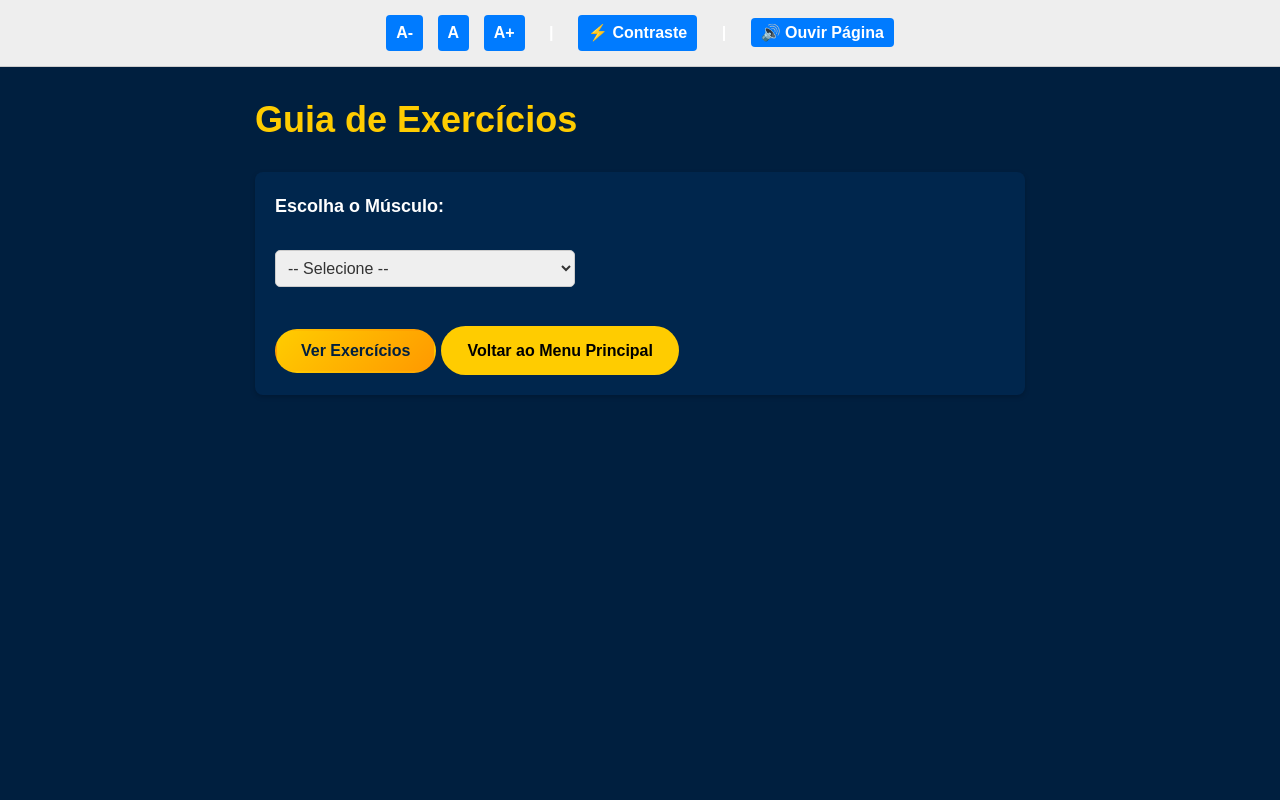
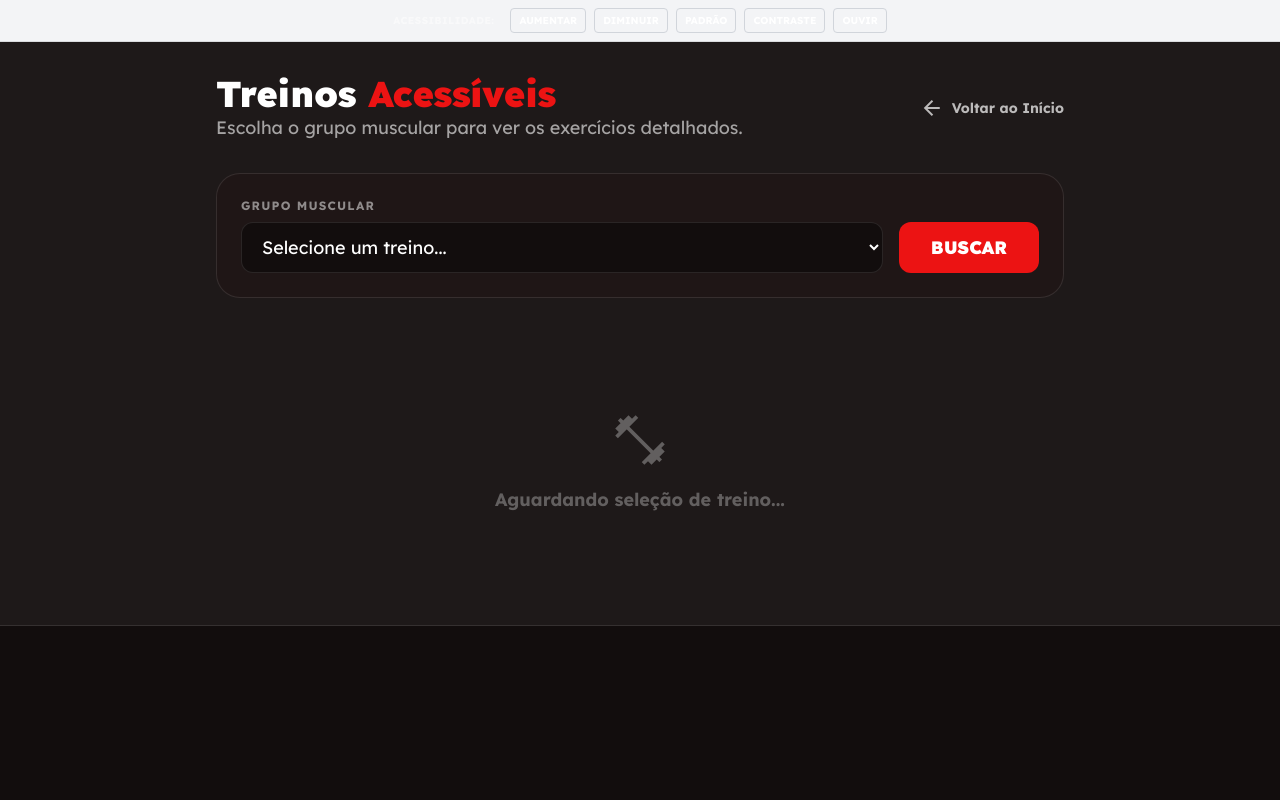
Before and after one commit to Miguel-DevMag/Academia, a PHP site: page /Academia/treino.php in a window 1280 px wide. Run offline with PHP 8.4, Linux system fonts and the light colour scheme; some libraries are stand-ins or nearby versions.

Commit message:
Update treino.php

```diff
--- a/treino.php
+++ b/treino.php
@@ -1,6 +1,5 @@
 <?php
 // --- LÓGICA PHP (BACK-END) ---
-
 function limpar($dado) {
     return htmlspecialchars($dado, ENT_QUOTES, 'UTF-8');
 }
@@ -8,220 +7,196 @@ function limpar($dado) {
 $treinosData = [
     'triceps' => [
         'titulo' => 'Treino de Tríceps',
+        'subtitulo' => 'Foco em extensão e definição',
         'imagem' => 'https://static.strengthlevel.com/images/exercises/tricep-pushdown/tricep-pushdown-800.jpg',
+        'tempo' => '40 min',
+        'kcal' => '250 kcal',
         'exercicios' => [
-            ['nome' => 'Tríceps Pulley', 'desc' => 'Puxar a barra para baixo estendendo os braços com postura ereta.'],
-            ['nome' => 'Tríceps Testa', 'desc' => 'Deitado, flexionar os cotovelos levando a barra em direção à testa.']
+            ['nome' => 'Tríceps Pulley', 'desc' => '3 séries · 12 repetições', 'obs' => 'Puxar a barra para baixo estendendo os braços.'],
+            ['nome' => 'Tríceps Testa', 'desc' => '3 séries · 10 repetições', 'obs' => 'Deitado, flexionar os cotovelos levando a barra à testa.']
         ]
-    ], // Adicionei a vírgula que faltava aqui
+    ],
     'costas' => [
         'titulo' => 'Treino de Costas',
+        'subtitulo' => 'Largura e densidade dorsal',
         'imagem' => 'https://static.strengthlevel.com/images/exercises/lat-pulldown/lat-pulldown-800.jpg',
+        'tempo' => '50 min',
+        'kcal' => '350 kcal',
         'exercicios' => [
-            ['nome' => 'Puxada Frontal', 'desc' => 'Sentado, puxar a barra em direção ao peito, contraindo as escápulas.']
+            ['nome' => 'Puxada Frontal', 'desc' => '4 séries · 12 repetições', 'obs' => 'Puxar a barra em direção ao peito contraindo as escápulas.']
         ]
     ],
     'peito' => [
         'titulo' => 'Treino de Peito',
+        'subtitulo' => 'Força e hipertrofia peitoral',
         'imagem' => 'https://static.strengthlevel.com/images/exercises/bench-press/bench-press-800.jpg',
+        'tempo' => '45 min',
+        'kcal' => '300 kcal',
         'exercicios' => [
-            ['nome' => 'Supino Reto', 'desc' => 'Empurrar a barra para cima a partir do peito.']
+            ['nome' => 'Supino Reto', 'desc' => '4 séries · 10 repetições', 'obs' => 'Empurrar a barra para cima a partir do peito.']
         ]
     ],
     'pernas' => [
         'titulo' => 'Treino de Pernas',
+        'subtitulo' => 'Base sólida e queima calórica',
         'imagem' => 'https://static.strengthlevel.com/images/exercises/squat/squat-800.jpg',
+        'tempo' => '60 min',
+        'kcal' => '500 kcal',
         'exercicios' => [
-            ['nome' => 'Agachamento', 'desc' => 'Flexionar os joelhos como se fosse sentar em uma cadeira invisível.']
+            ['nome' => 'Agachamento Livre', 'desc' => '4 séries · 12 repetições', 'obs' => 'Flexionar os joelhos mantendo a coluna ereta.']
         ]
     ]
 ];
 
-$temas_permitidos = ['padrao', 'alto-contraste'];
-$fontes_permitidas = ['pequeno', 'medio', 'grande'];
-
-$tema_atual = (isset($_GET['tema']) && in_array($_GET['tema'], $temas_permitidos)) ? $_GET['tema'] : 'padrao';
-$tamanho_fonte = (isset($_GET['fonte']) && in_array($_GET['fonte'], $fontes_permitidas)) ? $_GET['fonte'] : 'medio';
-// 'ler' removido pois agora é via JS
-$grupo_selecionado = (isset($_GET['grupo']) && array_key_exists($_GET['grupo'], $treinosData)) ? $_GET['grupo'] : '';
+// Configurações de Acessibilidade
+$tema_atual = $_GET['tema'] ?? 'padrao';
+$tamanho_fonte = $_GET['fonte'] ?? 'medio';
+$grupo_selecionado = $_GET['grupo'] ?? '';
 
 function criarLink($params) {
     global $tema_atual, $tamanho_fonte, $grupo_selecionado;
-
-    $estado_atual = [
-        'tema' => $tema_atual,
-        'fonte' => $tamanho_fonte,
-        'grupo' => $grupo_selecionado
-    ];
-
-    $novos = array_merge($estado_atual, $params);
+    $novos = array_merge(['tema' => $tema_atual, 'fonte' => $tamanho_fonte, 'grupo' => $grupo_selecionado], $params);
     return "?" . http_build_query($novos);
 }
 
-// Lógica de Texto para Áudio (Gerado pelo PHP, lido pelo JS)
-$texto_audio = "Bem-vindo ao Guia de Treinos. ";
-
-if ($grupo_selecionado) {
-    $dados = $treinosData[$grupo_selecionado];
-    $texto_audio = "Você selecionou " . $dados['titulo'] . ". ";
-    $texto_audio .= "Exercícios: ";
-    foreach($dados['exercicios'] as $ex) {
-        $texto_audio .= $ex['nome'] . ". ";
-    }
-} else {
-    $texto_audio .= "Por favor, selecione um grupo muscular abaixo.";
-}
+// Texto para o Leitor de Tela
+$texto_audio = $grupo_selecionado ? "Treino selecionado: " . $treinosData[$grupo_selecionado]['titulo'] : "Bem-vindo. Selecione um grupo muscular.";
 ?>
 
 <!DOCTYPE html>
-<html lang="pt-BR">
+<html lang="pt-BR" class="<?php echo $tema_atual === 'alto-contraste' ? 'dark-mode' : ''; ?>">
 <head>
     <meta charset="UTF-8">
-  <meta name="viewport" content="width=device-width, initial-scale=1">
-  <title>Guia de Treinos - Acessibilidade PHP</title>
-  <link rel="stylesheet" href="style.css">
+    <meta name="viewport" content="width=device-width, initial-scale=1.0">
+    <title>Treinos - Academia Acessível</title>
+    <script src="https://cdn.tailwindcss.com"></script>
+    <link href="https://fonts.googleapis.com/css2?family=Lexend:wght@300;400;700;900&display=swap" rel="stylesheet">
+    <link href="https://fonts.googleapis.com/css2?family=Material+Symbols+Outlined" rel="stylesheet" />
 
     <style>
-    * { box-sizing: border-box; }
-    body { font-family: Arial, sans-serif; margin: 0; padding-bottom: 50px; }
+        body { font-family: 'Lexend', sans-serif; transition: all 0.3s ease; }
 
-    body.fonte-pequeno { font-size: 14px; }
-    body.fonte-medio   { font-size: 18px; }
-    body.fonte-grande  { font-size: 24px; }
+        /* Tamanhos de Fonte */
+        .fonte-pequeno { font-size: 14px; }
+        .fonte-medio { font-size: 18px; }
+        .fonte-grande { font-size: 22px; }
 
-    body.tema-alto-contraste { background-color: #222; color: #FFF000; }
+        /* Temas */
+        .tema-padrao { background-color: #120d0d; color: white; }
+        .tema-alto-contraste { background-color: black; color: #FFF000 !important; }
+        .tema-alto-contraste .card-treino { border: 2px solid #FFF000; background: black; }
+        .tema-alto-contraste .btn-acess { background: #FFF000; color: black; }
 
-    .barra-acessibilidade { padding: 15px; background: #eee; text-align: center; border-bottom: 1px solid #ccc; margin-bottom: 20px; }
-    .btn-acess { text-decoration: none; padding: 5px 10px; background: #007bff; color: white; border: 1px solid currentColor; border-radius: 4px; margin: 0 5px; display: inline-block; cursor: pointer; font-weight: bold; border: none; font-size: 1rem; font-family: inherit; }
-
-    main { max-width: 800px; margin: 0 auto; padding: 0 15px; }
-    /* Estilo do Card Azul Escuro */
-    .card { padding: 20px; background: #00264d; color: white; margin-bottom: 20px; border-radius: 8px; box-shadow: 0 2px 5px rgba(0,0,0,0.2); }
-
-    .img-treino { max-width: 100%; height: auto; border-radius: 4px; margin: 10px 0; display: block; }
-
-    .btn-submit { padding: 10px 20px; cursor: pointer; background-color: #007bff; color: white; border: none; border-radius: 4px; font-weight: bold; }
+        .card-treino { background-color: #1f1616; border: 1px solid rgba(255,255,255,0.1); }
+        .accent-red { background-color: #ec1313; }
     </style>
 </head>
 
-<body class="fonte-<?php echo limpar($tamanho_fonte); ?> tema-<?php echo limpar($tema_atual); ?>">
-
-  <div style="font-size:90%;" class="barra-acessibilidade">
-    <a style="color:white; background:#007bff;" href="<?php echo criarLink(['fonte' => 'pequeno']); ?>" class="btn-acess"><b>A-</a>
-    <a style="color:white; background:#007bff;" href="<?php echo criarLink(['fonte' => 'medio']); ?>" class="btn-acess">A</a>
-    <a style="color:white; background:#007bff;" href="<?php echo criarLink(['fonte' => 'grande']); ?>" class="btn-acess">A+</a>
-
-    <span style="margin: 0 15px;">|</span>
-
-    <?php if($tema_atual == 'padrao'): ?>
-        <a style="color:white;" href="<?php echo criarLink(['tema' => 'alto-contraste']); ?>" class="btn-acess">⚡ Contraste</a>
-    <?php else: ?>
-        <a style="color:white;" href="<?php echo criarLink(['tema' => 'padrao']); ?>" class="btn-acess">⚪ Tema Normal</a>
-    <?php endif; ?>
-
-    <span style="margin: 0 15px;">|</span>
-
-    <!-- Botões de Áudio JS -->
-    <button id="btnOuvir" onclick="lerTexto()" class="btn-acess" style="color:white;">🔊 Ouvir Página</button>
-    <button id="btnParar" onclick="pararTexto()" class="btn-acess" style="background:red; color:white; display:none;">⏹️ Parar Áudio</button>
+<body class="tema-<?php echo $tema_atual; ?> fonte-<?php echo $tamanho_fonte; ?> min-h-screen flex flex-col">
+      <div class="bg-gray-100 dark:bg-[#1f1616] border-b border-black/10 dark:border-white/10 px-4 py-2 flex items-center justify-center gap-2 overflow-x-auto">
+        <span class="text-[10px] font-bold opacity-50 uppercase tracking-wider mr-2 hidden sm:inline-block">Acessibilidade:</span>
+        <button id="increase-font" class="px-2 py-1 border border-gray-300 dark:border-gray-600 rounded text-[10px] font-bold hover:bg-primary hover:text-white">AUMENTAR</button>
+        <button id="decrease-font" class="px-2 py-1 border border-gray-300 dark:border-gray-600 rounded text-[10px] font-bold hover:bg-primary hover:text-white">DIMINUIR</button>
+        <button id="reset-font" class="px-2 py-1 border border-gray-300 dark:border-gray-600 rounded text-[10px] font-bold hover:bg-primary hover:text-white">PADRÃO</button>
+        <button id="toggle-contrast" class="px-2 py-1 border border-gray-300 dark:border-gray-600 rounded text-[10px] font-bold hover:bg-primary hover:text-white">CONTRASTE</button>
+        <button id="tts-toggle" class="px-2 py-1 border border-gray-300 dark:border-gray-600 rounded text-[10px] font-bold hover:bg-primary hover:text-white">OUVIR</button>
     </div>
 
-  <main>
-    <h1 style="color:#ffcc00;">Guia de Exercícios</h1>
 
-    <div class="card">
-        <form method="GET" action="">
-            <input type="hidden" name="tema" value="<?php echo limpar($tema_atual); ?>">
-            <input type="hidden" name="fonte" value="<?php echo limpar($tamanho_fonte); ?>">
 
-            <label for="grupo"><strong>Escolha o Músculo:</strong></label><br><br>
-            <select name="grupo" id="grupo" style="padding: 8px; width: 100%; max-width: 300px; color: #333;">
-                <option value="">-- Selecione --</option>
 
-                <?php foreach($treinosData as $chave => $dados): ?>
-                    <option value="<?php echo $chave; ?>" <?php if($grupo_selecionado == $chave) echo 'selected'; ?>>
-                        <?php echo $dados['titulo']; ?>
+    <div class="w-full bg-white/5 border-b border-white/10 px-4 py-2 flex items-center justify-center gap-4 flex-wrap">
+
+
+    <main class="max-w-4xl mx-auto w-full p-6">
+        <header class="mb-8 flex flex-col md:flex-row justify-between items-start md:items-center gap-4">
+            <div>
+                <h1 class="text-4xl font-black">Treinos <span class="text-[#ec1313]">Acessíveis</span></h1>
+                <p class="opacity-60">Escolha o grupo muscular para ver os exercícios detalhados.</p>
+            </div>
+            <a href="index.php" class="text-sm font-bold flex items-center gap-2 opacity-70 hover:opacity-100 transition-opacity">
+                <span class="material-symbols-outlined">arrow_back</span> Voltar ao Início
+            </a>
+        </header>
+
+        <div class="card-treino p-6 rounded-3xl mb-8">
+            <form method="GET" class="flex flex-col md:flex-row gap-4 items-end">
+                <input type="hidden" name="tema" value="<?php echo $tema_atual; ?>">
+                <input type="hidden" name="fonte" value="<?php echo $tamanho_fonte; ?>">
+
+                <div class="flex-grow w-full">
+                    <label class="block text-xs font-bold mb-2 opacity-50 uppercase tracking-widest">Grupo Muscular</label>
+                    <select name="grupo" class="w-full bg-black/40 border border-white/10 rounded-xl px-4 py-3 focus:border-[#ec1313] outline-none transition-colors">
+                        <option value="">Selecione um treino...</option>
+                        <?php foreach($treinosData as $key => $val): ?>
+                            <option value="<?php echo $key; ?>" <?php echo $grupo_selecionado == $key ? 'selected' : ''; ?>>
+                                <?php echo $val['titulo']; ?>
                             </option>
                         <?php endforeach; ?>
                     </select>
-
-            <br><br>
-            <button type="submit" class="btn-submit">Ver Exercícios</button>
-            <a href="index.html?tema=<?php echo $tema_atual; ?>&fonte=<?php echo $tamanho_fonte; ?>" class="btn-nav" style="background:#ffcc00; color:black; text-decoration:none;">Voltar ao Menu Principal</a>
-
+                </div>
+                <button type="submit" class="bg-[#ec1313] hover:bg-[#c40f0f] px-8 py-3 rounded-xl font-black transition-all w-full md:w-auto">
+                    BUSCAR
+                </button>
             </form>
         </div>
 
-    <?php if ($grupo_selecionado): ?>
-        <?php $dadosTreino = $treinosData[$grupo_selecionado]; ?>
+        <?php if ($grupo_selecionado && isset($treinosData[$grupo_selecionado])):
+            $treino = $treinosData[$grupo_selecionado]; ?>
 
-        <h2><?php echo limpar($dadosTreino['titulo']); ?></h2>
-
-        <div class="card" style="text-align:center;">
-            <h3>Anatomia e Execução</h3>
-
-            <img src="<?php echo $dadosTreino['imagem']; ?>"
-                 alt="Imagem demonstrativa de <?php echo limpar($dadosTreino['titulo']); ?>"
-                 class="img-treino">
+            <div class="animate-in fade-in duration-500">
+                <div class="relative h-64 rounded-3xl overflow-hidden mb-8 border border-white/10">
+                    <img src="<?php echo $treino['imagem']; ?>" class="w-full h-full object-cover opacity-60" alt="Demonstração do treino">
+                    <div class="absolute inset-0 bg-gradient-to-t from-[#1f1616] to-transparent"></div>
+                    <div class="absolute bottom-6 left-6">
+                        <span class="bg-[#ec1313] text-[10px] font-black px-3 py-1 rounded-full uppercase mb-2 inline-block">Ficha do Dia</span>
+                        <h2 class="text-3xl font-black"><?php echo $treino['titulo']; ?></h2>
+                        <div class="flex gap-4 mt-2 text-xs font-bold opacity-70">
+                            <span class="flex items-center gap-1"><span class="material-symbols-outlined text-sm">schedule</span> <?php echo $treino['tempo']; ?></span>
+                            <span class="flex items-center gap-1"><span class="material-symbols-outlined text-sm">local_fire_department</span> <?php echo $treino['kcal']; ?></span>
+                        </div>
+                    </div>
                 </div>
 
-        <?php foreach($dadosTreino['exercicios'] as $ex): ?>
-            <div class="card">
-                <h3><?php echo limpar($ex['nome']); ?></h3>
-                <p><strong>Como fazer:</strong> <?php echo limpar($ex['desc']); ?></p>
+                <h3 class="text-xl font-black mb-4 flex items-center gap-2">
+                    <span class="material-symbols-outlined text-[#ec1313]">list_alt</span> Exercícios do Treino
+                </h3>
+
+                <div class="space-y-4">
+                    <?php foreach($treino['exercicios'] as $ex): ?>
+                        <div class="card-treino p-6 rounded-2xl flex justify-between items-center group hover:border-[#ec1313]/50 transition-all">
+                            <div>
+                                <h4 class="font-bold text-lg"><?php echo $ex['nome']; ?></h4>
+                                <p class="text-[#ec1313] text-sm font-bold"><?php echo $ex['desc']; ?></p>
+                                <p class="text-sm opacity-50 mt-1"><?php echo $ex['obs']; ?></p>
+                            </div>
+                            <span class="material-symbols-outlined opacity-20 group-hover:opacity-100 transition-opacity">chevron_right</span>
                         </div>
                     <?php endforeach; ?>
+                </div>
 
-        <a href="<?php echo criarLink(['grupo' => '']); ?>" class="btn-acess" style="color:white;">← Voltar / Limpar</a>
+                <div class="mt-8 text-center">
+                    <a href="<?php echo criarLink(['grupo' => '']); ?>" class="text-sm font-bold opacity-50 hover:opacity-100">Limpar seleção</a>
+                </div>
+            </div>
 
+        <?php else: ?>
+            <div class="text-center py-20 opacity-30">
+                <span class="material-symbols-outlined text-6xl mb-4">fitness_center</span>
+                <p class="font-bold">Aguardando seleção de treino...</p>
+            </div>
         <?php endif; ?>
-
     </main>
 
-
-
-  <!-- SCRIPT JAVASCRIPT PARA ÁUDIO -->
     <script>
-      var textoParaLer = <?php echo json_encode($texto_audio); ?>;
-      var synthesis = window.speechSynthesis;
-      var utterance = null;
-
+        // Função de Áudio JS
+        const textoParaLer = <?php echo json_encode($texto_audio); ?>;
         function lerTexto() {
-          if (!textoParaLer) return;
-
-          synthesis.cancel(); // Para falas anteriores
-
-          utterance = new SpeechSynthesisUtterance(textoParaLer);
+            window.speechSynthesis.cancel();
+            const utterance = new SpeechSynthesisUtterance(textoParaLer);
             utterance.lang = 'pt-BR';
-          utterance.rate = 1.0;
-
-          utterance.onstart = function() {
-              document.getElementById('btnOuvir').style.display = 'none';
-              document.getElementById('btnParar').style.display = 'inline-block';
-          };
-
-          utterance.onend = function() {
-              resetarBotoes();
-          };
-
-          utterance.onerror = function() {
-              resetarBotoes();
-          };
-
-          synthesis.speak(utterance);
-      }
-
-      function pararTexto() {
-          synthesis.cancel();
-          resetarBotoes();
-      }
-
-      function resetarBotoes() {
-          document.getElementById('btnOuvir').style.display = 'inline-block';
-          document.getElementById('btnParar').style.display = 'none';
+            window.speechSynthesis.speak(utterance);
         }
     </script>
-
 </body>
-<script src="theme-toggle.js"></script>
 </html>
```
Lines whose indentation alone changed are shown as unchanged.
